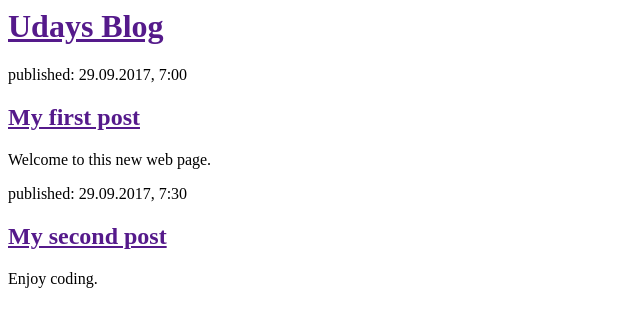
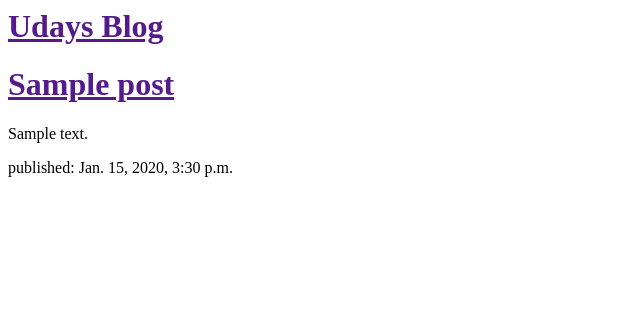
Before and after one commit to iudaysai/my-first-blog, a Django app: template blog/templates/blog/post_list.html in a window 1280 px wide. Shown: the top 327 px of the page, without its empty margins (0-640 px from the left). Run offline with Django 3.2, Linux system fonts and the light colour scheme; the template is opened without the code that fills it: values that come from a table or form of the project are taken from there, others are empty; tables that the repository leaves empty hold one stand-in row (values such as "Sample post").

Commit message:
Changed the HTML for the site.

```diff
--- a/blog/templates/blog/post_list.html
+++ b/blog/templates/blog/post_list.html
@@ -5,18 +5,15 @@
     <body>
         <div>
             <h1><a href="">Udays Blog</a></h1>
+
         </div>
 
-        <div>
-            <p>published: 29.09.2017, 7:00</p>
-            <h2><a href="">My first post</a></h2>
-            <p>Welcome to this new web page.</p>
-        </div>
-
-        <div>
-            <p>published: 29.09.2017, 7:30</p>
-            <h2><a href="">My second post</a></h2>
-            <p>Enjoy coding.</p>
-        </div>
+{% for post in posts %}
+    <div>
+        <h1><a href="">{{ post.title }}</a></h1>
+        <p>{{ post.text|linebreaksbr }}</p>
+        <p>published: {{ post.published_date }}</p>
+    </div>
+{% endfor %}
     </body>
 </html>
--- a/blog/views.py
+++ b/blog/views.py
@@ -1,5 +1,8 @@
 from django.shortcuts import render
+from django.utils import timezone
+from .models import Post
 
 # Create your views here.
 def post_list(request):
-    return render(request, 'blog/post_list.html', {})
+    posts = Post.objects.filter(published_date__lte=timezone.now()).order_by('published_date')
+    return render(request, 'blog/post_list.html', {'posts':posts})
```
